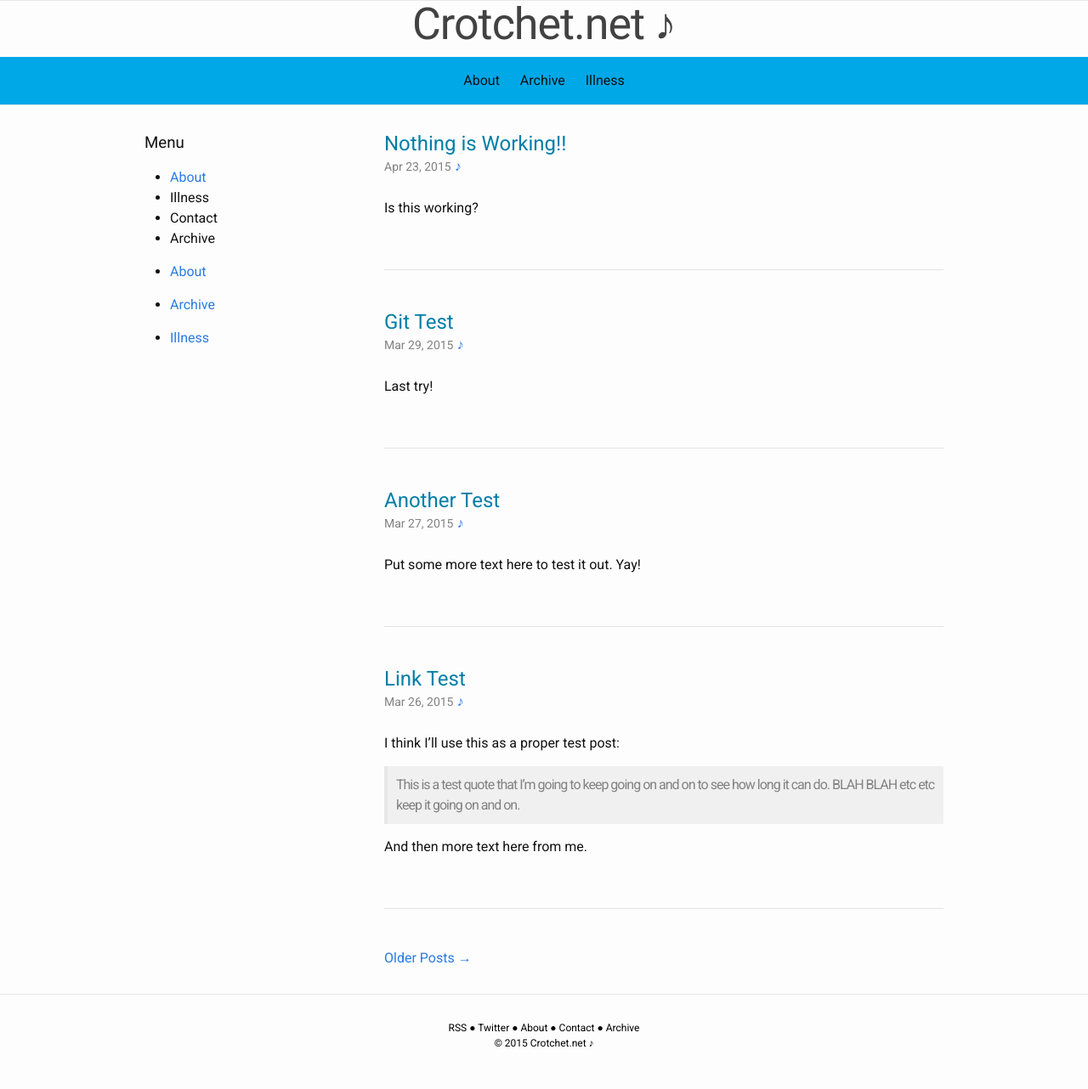
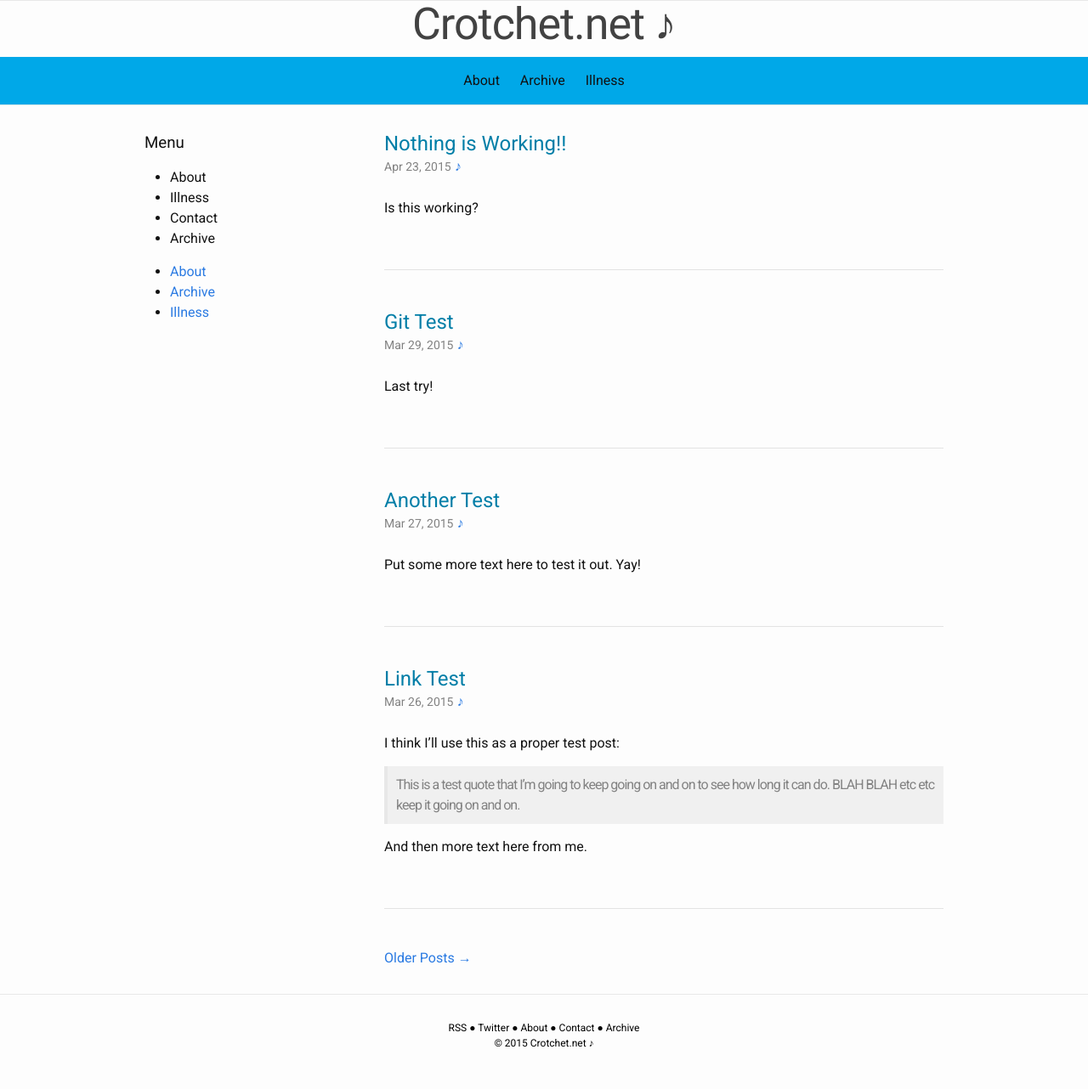
Before and after one commit to andyml123/andyml123.github.io, a Jekyll site: the page built from index.html, in a window 1280 px wide. Shown: the whole page at 85% size. Built offline with Jekyll 4.4.1, drawn with Linux system fonts in a browser that asks for light colours; the list of posts is cut into pages by our own code.

Commit message:
inital commit

```diff
--- a/index.html
+++ b/index.html
@@ -64,18 +64,20 @@
 <h3>Menu</h3>
 
 <ul>
-<li><a href="/about/">About</a></li>
+<li>About</li>
 <li>Illness</li>
 <li>Contact</li>
 <li>Archive</li>
 </ul>
 
-
+      <div class="trigger">
+	  <ul>
         {% for page in site.pages %}
           {% if page.title %}
-          <ul><li><a href="{{ page.url | prepend: site.baseurl }}">{{ page.title }}</a></li></ul>
+          <li><a class="page-link" href="{{ page.url | prepend: site.baseurl }}">{{ page.title }}</a></li>
           {% endif %}
         {% endfor %}
-
+		</ul>
+      </div>
 
 </div>
```
